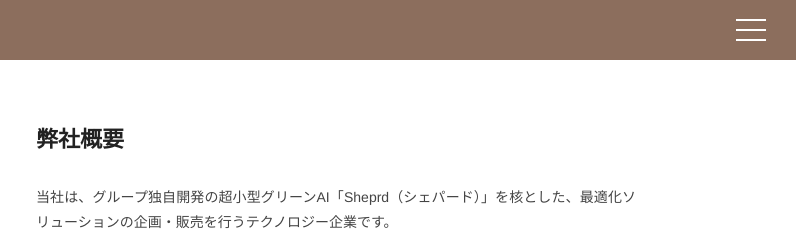
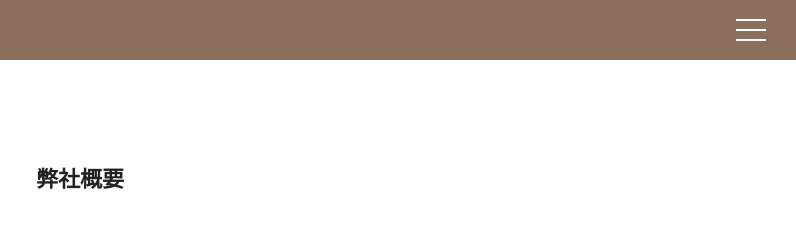
Before and after one commit to strike-first/wordmarket, a plain HTML site: page about.html in a window 1280 px wide. Shown: the top 243 px of the page, 484-1280 px from the left. Drawn offline with Linux system fonts and the light colour scheme.

Commit message:
Add margin to section-title class

```diff
--- a/css/style.css
+++ b/css/style.css
@@ -320,6 +320,10 @@ img.crop-vertical {
   object-position: center; /* 中央を基準 */
 }
 
+.section-title {
+  margin-top: 40px;
+  margin-bottom: 40px;
+}
 
 
 /* ----------------------------------
```
